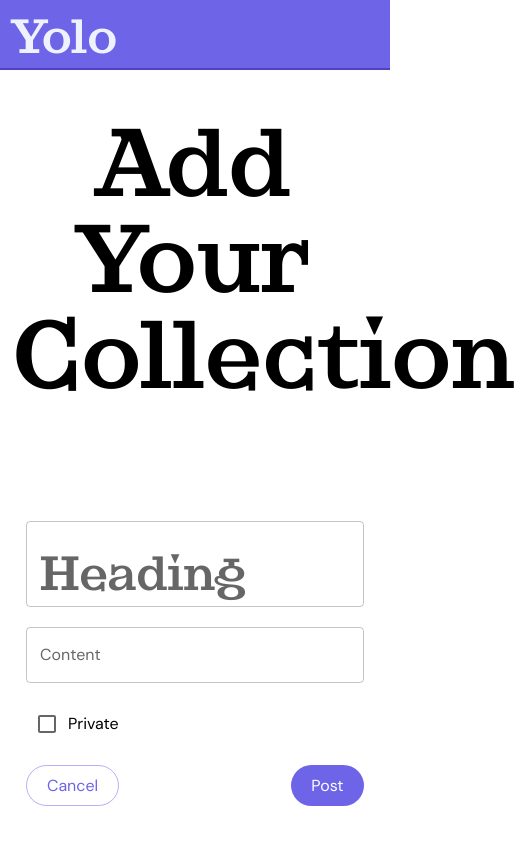
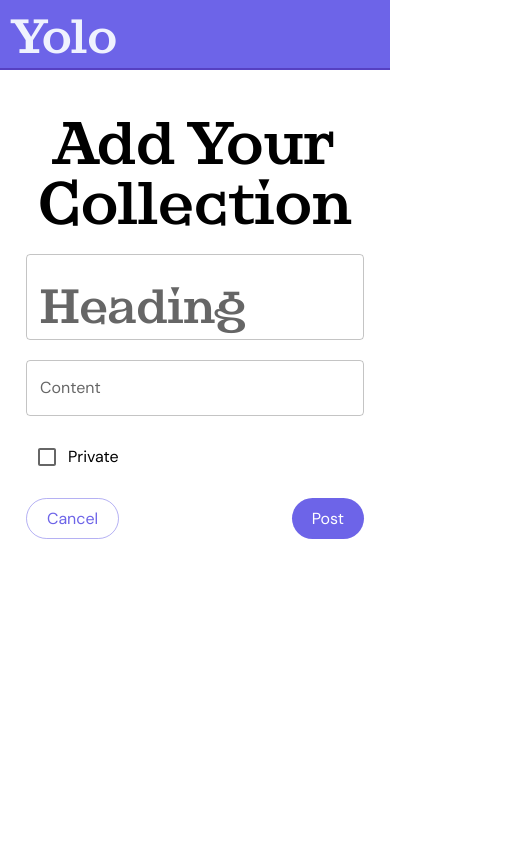
Before and after one commit to DanyloSus/yoko-frontend, a Next.js app: page /en/auth/store/add in a window 390 px wide. Shown: the top 844 px of the page, 515 px wide, since content can reach past the window. Built offline with nearby package versions, Linux system fonts and the light colour scheme; no server answers.

Commit message:
Thanks and store

```diff
--- a/app/[locale]/auth/store/add/page.tsx
+++ b/app/[locale]/auth/store/add/page.tsx
@@ -27,7 +27,7 @@ const AddCollectionPage = () => {
 
   return (
     <div className="w-full flex flex-col gap-[24px] text-center">
-      <h1 className="text-h1 leading-[96px]">{t("heading")}</h1>
+      <h1 className="text-h2 lg:text-h1 ">{t("heading")}</h1>
       <FormWrapper isDark>
         <CreateStore
           errors={overkill(["errors.nameRequired", "errors.textRequired"], t)}
--- a/app/[locale]/auth/store/page.tsx
+++ b/app/[locale]/auth/store/page.tsx
@@ -28,12 +28,12 @@ const StorePage = () => {
 
   return (
     <div className="w-full flex flex-col gap-[24px] relative">
-      <div className="absolute top-0 right-0">
+      <div className="absolute top-[-20px] right-0">
         <Link href="store/add">
           <StyledButton variant="contained">{t("texts.add")}</StyledButton>
         </Link>
       </div>
-      <h1 className="text-h1 text-center">{t("heading")}</h1>
+      <h1 className="text-h2 sm:text-h1 text-center">{t("heading")}</h1>
       <Sort
         texts={overkill(
           ["texts.sort", "texts.views", "texts.likes", "texts.difficult"],
--- a/app/[locale]/auth/thanks/page.tsx
+++ b/app/[locale]/auth/thanks/page.tsx
@@ -23,8 +23,8 @@ const ThanksPage = () => {
   const t = useTranslations("Thanks"); // get page translation
 
   return (
-    <div className="flex flex-col items-center justify-center text-center absolute w-screen h-screen top-0 left-0 px-pc">
-      <h1 className="text-h1">{t("heading")}</h1>
+    <div className="flex flex-col items-center justify-center text-center absolute w-screen h-screen top-0 left-0  px-phone sm:px-tablet md:px-pc">
+      <h1 className="text-h2 sm:text-h1">{t("heading")}</h1>
       {/* work with query needs Suspens */}
       <Suspense>
         <AdminText description={t("description")} />
--- a/components/forms/addCollection/Form.tsx
+++ b/components/forms/addCollection/Form.tsx
@@ -5,7 +5,7 @@
 import React, { useState } from "react";
 import axios from "axios";
 import { useFormik } from "formik";
-import { Checkbox } from "@mui/material";
+import { Checkbox, CircularProgress } from "@mui/material";
 import * as Yup from "yup";
 
 // internal imports
@@ -73,6 +73,11 @@ const CreateStore = ({ texts, errors }: Texts) => {
 
   return (
     <form className="flex flex-col gap-[20px]" onSubmit={formik.handleSubmit}>
+      {isLoading ? (
+        <div className="absolute top-1/2 left-1/2 -translate-x-1/2 -translate-y-1/2 z-10">
+          <CircularProgress color="primary" />
+        </div>
+      ) : null}
       <StyledTextField
         multiline
         className="font-kyiv"
@@ -100,17 +105,24 @@ const CreateStore = ({ texts, errors }: Texts) => {
         <Checkbox
           color="primary"
           value={isPrivate}
+          disabled={isLoading}
           onChange={() => setIsPrivate((state) => !state)}
         />
         <p>{texts.private}</p>
       </div>
       <div className="flex items-center justify-between">
-        <Link href="/auth/store">
-          <StyledButton variant="outlined" className="w-[93px]">
+        {isLoading ? (
+          <StyledButton variant="outlined" disabled className="w-[93px]">
             {texts.cancel}
           </StyledButton>
-        </Link>
-        <StyledButton variant="contained" type="submit" className="w-[73px]">
+        ) : (
+          <Link href="/auth/store">
+            <StyledButton variant="outlined" className="w-[93px]">
+              {texts.cancel}
+            </StyledButton>
+          </Link>
+        )}
+        <StyledButton variant="contained" type="submit" disabled={isLoading}>
           {texts.post}
         </StyledButton>
       </div>
--- a/components/wrappers/FormWrapper.tsx
+++ b/components/wrappers/FormWrapper.tsx
@@ -11,7 +11,7 @@ type FormProps = {
 const FormWrapper = (props: FormProps) => {
   return (
     <div
-      className="flex mx-auto sm:max-w-[676px] lg:max-w-[780px] w-full min-h-[483px] py-[32px] rounded-lg  sm:border-2 items-center justify-center text-center"
+      className="flex mx-auto sm:max-w-[676px] lg:max-w-[780px] w-full sm:min-h-[483px] sm:py-[32px] rounded-lg  sm:border-2 items-center justify-center text-center relative"
       style={{
         borderColor: props.isDark ? "black" : "rgb(86, 64, 194)",
         color: props.isDark ? "black" : "white",
--- a/ui/TextField.tsx
+++ b/ui/TextField.tsx
@@ -37,7 +37,7 @@ const StyledTextField = styled(TextField)<TextFieldProps>(({ theme }) => ({
     },
     "& .MuiFormLabel-root": {
       fontSize: "48px",
-      "&.Mui-focused": {
+      "&.MuiInputLabel-shrink": {
         fontSize: "16px",
       },
     },
```
